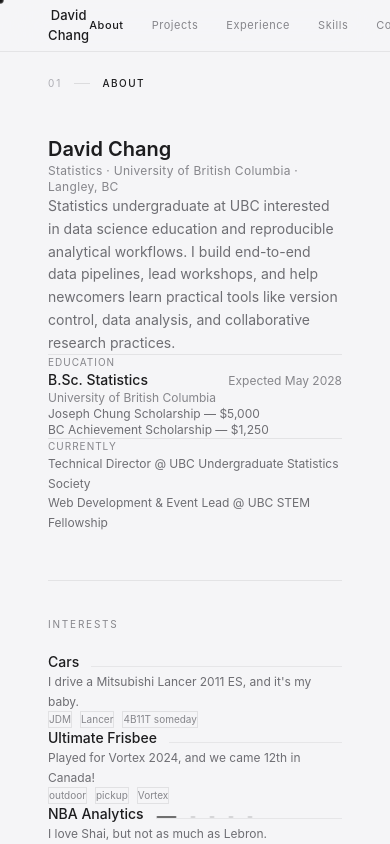
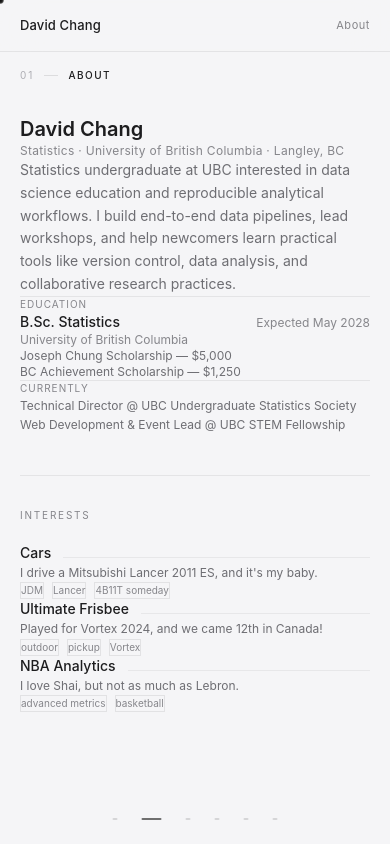
Before and after one commit to davidhchng/personal-website, a Next.js app: page / in a window 390 px wide. Both pictures are taken after a click on the button 174 px from the left and 817 px from the top of the page. Built offline with nearby package versions, Linux system fonts and the light colour scheme.

Commit message:
updated layout again

```diff
--- a/src/components/panels/HobbiesPanel.tsx
+++ b/src/components/panels/HobbiesPanel.tsx
@@ -15,11 +15,6 @@
     name: "NBA Analytics",
     detail: "I love Shai, but not as much as Lebron.",
     tags: ["advanced metrics", "basketball"],
-  },
-  {
-    name: "AI-assisted workflows",
-    detail: "",
-    tags: ["LLMs", "automation", "tooling"],
   },
 ];
 
--- a/src/components/panels/ProjectsPanel.tsx
+++ b/src/components/panels/ProjectsPanel.tsx
@@ -18,7 +18,7 @@
 
 const PROJECTS: Project[] = [
   {
-    name: "ShoulderCoach — Basketball Decision Assistant",
+    name: "ShoulderCoach: Basketball Decision Assistant",
     description:
       "Full-stack coaching tool routing late-game decisions through 8 deterministic statistical engines across 880,000+ clutch events from 5 NBA seasons. Includes a Shot Form Analyzer that uses MediaPipe Pose and OpenCV to score 5 biomechanical metrics from uploaded video — returning an annotated skeleton overlay with GPT-4o coaching feedback.",
     tags: ["FastAPI", "SQLite", "MediaPipe", "OpenCV", "Next.js", "GPT-4o", "Railway", "Vercel"],
@@ -26,7 +26,7 @@
     video: "/exampleShoulderCoach.mov",
   },
   {
-    name: "MiniMemo — Analysis & Report Creator",
+    name: "MiniMemo: Analysis & Report Creator",
     description:
       "Full-stack deployed tool that auto-classifies columns and generates statistical insights across 6 analysis types (group deviation, skewness, outlier detection, correlation, time trend). Supports 6 file formats up to 200k rows with SHA256-keyed LRU caching and an optional LLM narrative layer.",
     tags: ["Python", "FastAPI", "Pandas", "Next.js", "TypeScript"],
--- a/src/components/portfolio/PortfolioLayout.tsx
+++ b/src/components/portfolio/PortfolioLayout.tsx
@@ -21,23 +21,23 @@
   { id: "contact",    label: "Contact"    },
 ];
 
-// Slides left ↔ right
 const variants = {
   enter:  (d: number) => ({ opacity: 0, x: d > 0 ?  60 : -60 }),
   center: { opacity: 1, x: 0 },
   exit:   (d: number) => ({ opacity: 0, x: d > 0 ? -60 :  60 }),
 };
 
-// ── Section body (key on parent ensures fresh mount → scroll resets) ────────
+// ── Section body ────────────────────────────────────────────────────────────
 
-function SectionBody({ id }: { id: string }) {
+function SectionBody({ id, isMobile }: { id: string; isMobile: boolean }) {
+  const px = isMobile ? "0 20px" : "0 48px";
   return (
-    <div style={{ flex: 1, minHeight: 0, overflowY: "auto", padding: "0 48px" }}>
-      <div style={{ maxWidth: 680, margin: "0 auto", paddingTop: 28, paddingBottom: 64 }}>
+    <div style={{ flex: 1, minHeight: 0, overflowY: "auto", padding: px }}>
+      <div style={{ maxWidth: 680, margin: "0 auto", paddingTop: isMobile ? 20 : 28, paddingBottom: 64 }}>
         {id === "about" && (
           <>
             <AboutPanel />
-            <div style={{ marginTop: 48, paddingTop: 36, borderTop: "1px solid rgba(0,0,0,0.07)" }}>
+            <div style={{ marginTop: 40, paddingTop: 32, borderTop: "1px solid rgba(0,0,0,0.07)" }}>
               <p style={{ fontSize: 10, letterSpacing: "0.18em", textTransform: "uppercase", color: "#86868B", marginBottom: 20 }}>
                 Interests
               </p>
@@ -49,7 +49,7 @@
         {id === "experience" && (
           <>
             <ExperiencePanel />
-            <div style={{ marginTop: 48, paddingTop: 36, borderTop: "1px solid rgba(0,0,0,0.07)" }}>
+            <div style={{ marginTop: 40, paddingTop: 32, borderTop: "1px solid rgba(0,0,0,0.07)" }}>
               <p style={{ fontSize: 10, letterSpacing: "0.18em", textTransform: "uppercase", color: "#86868B", marginBottom: 20 }}>
                 Volunteering
               </p>
@@ -67,10 +67,19 @@
 // ── Main layout ─────────────────────────────────────────────────────────────
 
 export default function PortfolioLayout() {
-  const [current, setCurrent] = useState(0);
-  const [dir,     setDir]     = useState(1);
+  const [current,  setCurrent]  = useState(0);
+  const [dir,      setDir]      = useState(1);
+  const [isMobile, setIsMobile] = useState(false);
   const cooldown   = useRef(false);
   const touchStart = useRef({ x: 0, y: 0 });
+
+  // Detect mobile
+  useEffect(() => {
+    const check = () => setIsMobile(window.innerWidth < 640);
+    check();
+    window.addEventListener("resize", check);
+    return () => window.removeEventListener("resize", check);
+  }, []);
 
   const goTo = (idx: number) => {
     if (idx === current || idx < 0 || idx >= SECTIONS.length) return;
@@ -80,13 +89,12 @@
     setTimeout(() => { cooldown.current = false; }, 750);
   };
 
-  // Horizontal trackpad swipe → navigate. Vertical scroll → free within panel.
+  // Horizontal trackpad swipe → navigate. Vertical → free scroll within panel.
   useEffect(() => {
     const onWheel = (e: WheelEvent) => {
       if (cooldown.current) return;
       const absX = Math.abs(e.deltaX);
       const absY = Math.abs(e.deltaY);
-      // Only fire on clearly horizontal intent
       if (absX < 30 || absX < absY * 0.8) return;
       goTo(e.deltaX > 0 ? current + 1 : current - 1);
     };
@@ -104,7 +112,7 @@
     return () => window.removeEventListener("keydown", onKey);
   }, [current]); // eslint-disable-line
 
-  // Touch swipe — horizontal swipe navigates, vertical scrolls freely
+  // Touch swipe — horizontal navigates, vertical scrolls panel freely
   useEffect(() => {
     const onStart = (e: TouchEvent) => {
       touchStart.current = { x: e.touches[0].clientX, y: e.touches[0].clientY };
@@ -112,7 +120,7 @@
     const onEnd = (e: TouchEvent) => {
       const dx = e.changedTouches[0].clientX - touchStart.current.x;
       const dy = e.changedTouches[0].clientY - touchStart.current.y;
-      if (Math.abs(dx) > 50 && Math.abs(dx) > Math.abs(dy) * 1.4) {
+      if (Math.abs(dx) > 48 && Math.abs(dx) > Math.abs(dy) * 1.4) {
         goTo(dx < 0 ? current + 1 : current - 1);
       }
     };
@@ -133,18 +141,21 @@
       <nav style={{
         position: "fixed", top: 0, left: 0, right: 0, height: NAV_H,
         display: "flex", alignItems: "center", justifyContent: "space-between",
-        padding: "0 48px",
-        background: "rgba(245,245,247,0.88)",
+        padding: isMobile ? "0 20px" : "0 48px",
+        background: "rgba(245,245,247,0.9)",
         backdropFilter: "blur(20px)", WebkitBackdropFilter: "blur(20px)",
         borderBottom: "1px solid rgba(0,0,0,0.07)",
         zIndex: 100,
       }}>
-        <button
-          onClick={() => goTo(0)}
-          style={{ background: "none", border: "none", cursor: "pointer", padding: 0, fontSize: 13, fontWeight: 500, color: "#1D1D1F", letterSpacing: "0.01em" }}
-        >
+        <button onClick={() => goTo(0)} style={{
+          background: "none", border: "none", cursor: "pointer", padding: 0,
+          fontSize: 13, fontWeight: 500, color: "#1D1D1F", letterSpacing: "0.01em",
+        }}>
           David Chang
         </button>
+
+        {/* Desktop: all nav links */}
+        {!isMobile && (
           <div style={{ display: "flex", gap: 28 }}>
             {SECTIONS.slice(1).map((s, i) => {
               const idx = i + 1;
@@ -162,6 +173,14 @@
               );
             })}
           </div>
+        )}
+
+        {/* Mobile: just the current section name */}
+        {isMobile && current > 0 && (
+          <span style={{ fontSize: 11, color: "#86868B", letterSpacing: "0.05em" }}>
+            {section.label}
+          </span>
+        )}
       </nav>
 
       {/* ── Sections ─────────────────────────────────────────────────────── */}
@@ -185,40 +204,47 @@
                 initial={{ opacity: 0, y: 16 }}
                 animate={{ opacity: 1, y: 0 }}
                 transition={{ delay: 0.1, duration: 0.7, ease: "easeOut" }}
-                style={{ display: "flex", alignItems: "center", gap: 60 }}
+                style={{
+                  display: "flex", flexDirection: "column",
+                  alignItems: "center", textAlign: "center",
+                  padding: "0 24px",
+                }}
               >
                 {/* Photo */}
-                <div style={{ flexShrink: 0 }}>
                 <img
                   src="/coverphoto.png"
-                    alt="David Chang"
+                  alt="David (Hanmin) Chang"
                   style={{
-                      width: 210, height: 265,
+                    width: isMobile ? 200 : 280,
+                    height: isMobile ? 250 : 350,
                     objectFit: "cover",
-                      borderRadius: 16,
-                      border: "1px solid rgba(0,0,0,0.07)",
+                    borderRadius: 14,
+                    border: "1px solid rgba(0,0,0,0.08)",
+                    marginBottom: isMobile ? 20 : 28,
                     display: "block",
                   }}
                 />
-                </div>
 
-                {/* Text */}
-                <div style={{ maxWidth: 320 }}>
+                {/* Name */}
                 <h1 style={{
-                    fontSize: "clamp(2rem, 4vw, 3.25rem)",
+                  fontSize: isMobile ? "2rem" : "clamp(2rem, 4vw, 3rem)",
                   fontWeight: 600, color: "#1D1D1F",
                   letterSpacing: "-0.03em", lineHeight: 1.06,
-                    marginBottom: 16,
+                  marginBottom: 12,
                 }}>
-                    David Chang
+                  David (Hanmin) Chang
                 </h1>
-                  <p style={{ fontSize: 14, color: "#6E6E73", letterSpacing: "0.03em", marginBottom: 8 }}>
+
+                {/* Subtitle */}
+                <p style={{ fontSize: isMobile ? 13 : 14, color: "#6E6E73", letterSpacing: "0.03em", marginBottom: 8 }}>
                   Statistics · University of British Columbia
                 </p>
-                  <p style={{ fontSize: 12, color: "#86868B", lineHeight: 1.65, marginBottom: 28 }}>
-                    Building data pipelines, analytical tools, and full-stack products.
+                <p style={{ fontSize: 12, color: "#86868B", lineHeight: 1.65, marginBottom: 28, maxWidth: 300 }}>
+                  Hi, this is David, and welcome to my portfolio! Enjoy your stay.
                 </p>
-                  <div style={{ display: "flex", gap: 18 }}>
+
+                {/* Links */}
+                <div style={{ display: "flex", gap: isMobile ? 16 : 22 }}>
                   {[
                     { label: "GitHub",   href: "https://github.com/davidhchng" },
                     { label: "LinkedIn", href: "https://linkedin.com/in/david-chang-b56696316" },
@@ -227,30 +253,34 @@
                     <a key={label} href={href}
                       target={href.startsWith("http") ? "_blank" : undefined}
                       rel="noopener noreferrer"
-                        style={{ fontSize: 11, color: "#86868B", textDecoration: "none", borderBottom: "1px solid rgba(0,0,0,0.14)", paddingBottom: 1 }}
+                      style={{
+                        fontSize: 11, color: "#86868B", textDecoration: "none",
+                        borderBottom: "1px solid rgba(0,0,0,0.14)", paddingBottom: 1,
+                      }}
                     >
                       {label}
                     </a>
                   ))}
                 </div>
-                </div>
               </motion.div>
 
-              {/* Swipe cue */}
+              {/* Swipe / tap cue */}
               <motion.div
                 initial={{ opacity: 0 }}
                 animate={{ opacity: 1 }}
                 transition={{ delay: 1.3, duration: 0.6 }}
                 onClick={() => goTo(1)}
                 style={{
-                  position: "absolute", bottom: 40, right: 52,
+                  position: "absolute",
+                  bottom: isMobile ? 56 : 40,
                   display: "flex", alignItems: "center", gap: 8,
                   cursor: "pointer",
                 }}
               >
                 <span style={{ fontSize: 9, color: "#ADADB3", letterSpacing: "0.22em", textTransform: "uppercase" }}>
-                  Swipe
+                  {isMobile ? "Tap to explore" : "Swipe"}
                 </span>
+                {!isMobile && (
                   <motion.span
                     animate={{ x: [0, 5, 0] }}
                     transition={{ duration: 1.9, repeat: Infinity, ease: "easeInOut" }}
@@ -258,6 +288,7 @@
                   >
                     →
                   </motion.span>
+                )}
               </motion.div>
             </motion.div>
 
@@ -275,17 +306,20 @@
               }}
             >
               {/* Section label */}
-              <div style={{ padding: "24px 48px 16px", flexShrink: 0, display: "flex", alignItems: "center", gap: 12 }}>
+              <div style={{
+                padding: isMobile ? "16px 20px 12px" : "24px 48px 16px",
+                flexShrink: 0, display: "flex", alignItems: "center", gap: 10,
+              }}>
                 <span style={{ fontSize: 10, color: "#ADADB3", letterSpacing: "0.2em" }}>
                   {String(current).padStart(2, "0")}
                 </span>
-                <div style={{ width: 16, height: 1, background: "rgba(0,0,0,0.1)" }} />
+                <div style={{ width: 14, height: 1, background: "rgba(0,0,0,0.1)" }} />
                 <span style={{ fontSize: 10, fontWeight: 500, color: "#1D1D1F", letterSpacing: "0.15em", textTransform: "uppercase" }}>
                   {section.label}
                 </span>
               </div>
 
-              <SectionBody id={section.id} />
+              <SectionBody id={section.id} isMobile={isMobile} />
             </motion.div>
           )}
 
@@ -294,13 +328,16 @@
 
       {/* ── Progress dots ─────────────────────────────────────────────────── */}
       <div style={{
-        position: "fixed", bottom: 22, left: "50%", transform: "translateX(-50%)",
-        display: "flex", gap: 6, alignItems: "center", zIndex: 50,
+        position: "fixed",
+        bottom: isMobile ? 16 : 22,
+        left: "50%", transform: "translateX(-50%)",
+        display: "flex", gap: isMobile ? 8 : 6, alignItems: "center", zIndex: 50,
       }}>
         {SECTIONS.map((_, i) => (
-          <button key={i} onClick={() => goTo(i)}
-            style={{ background: "none", border: "none", cursor: "pointer", padding: 4 }}
-          >
+          <button key={i} onClick={() => goTo(i)} style={{
+            background: "none", border: "none", cursor: "pointer",
+            padding: isMobile ? 8 : 4,
+          }}>
             <motion.div
               animate={{
                 width: current === i ? 20 : 5,
```
Also changed, not shown: src/components/panels/SkillsPanel.tsx (+5 -3 lines). Lines whose indentation alone changed are shown as unchanged.
